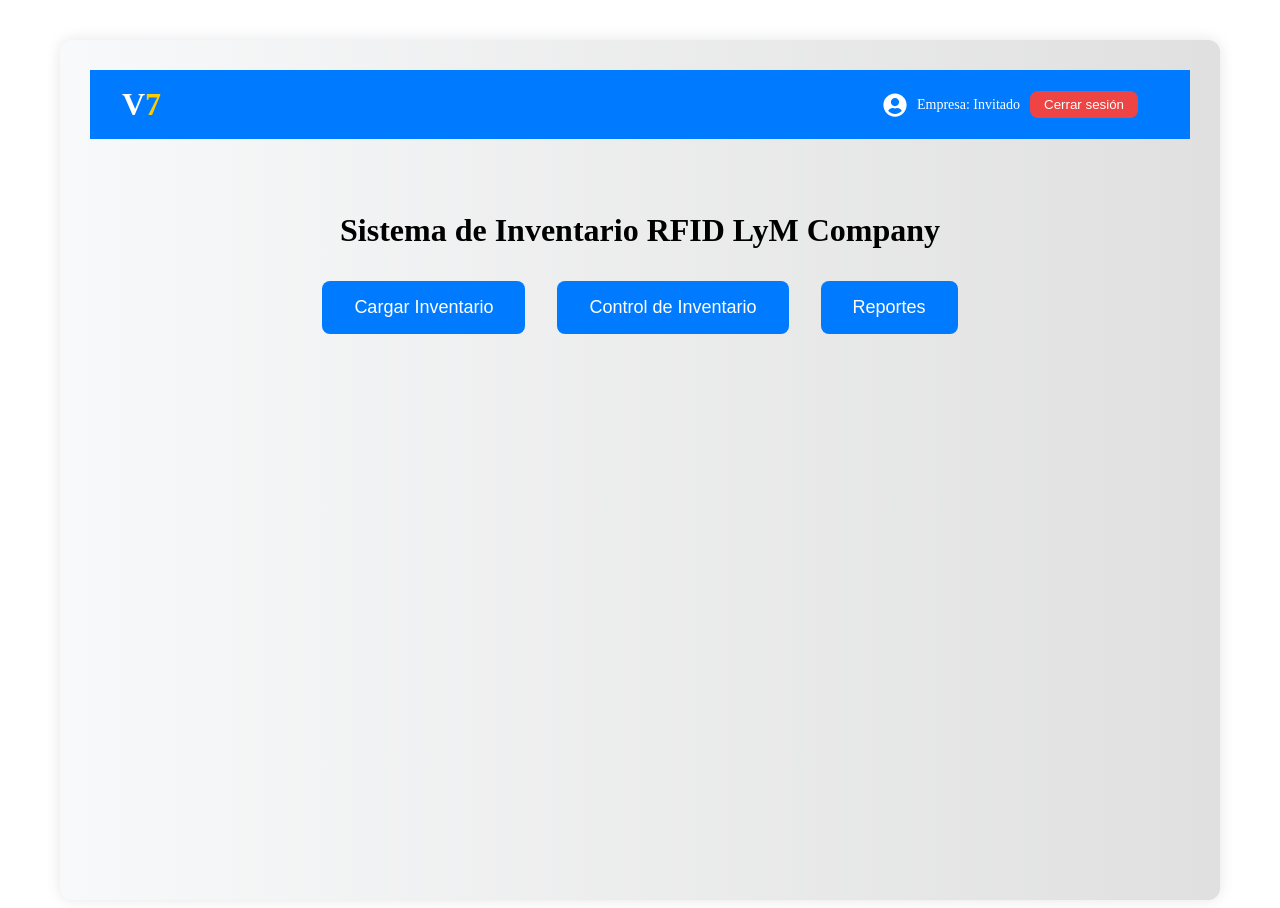
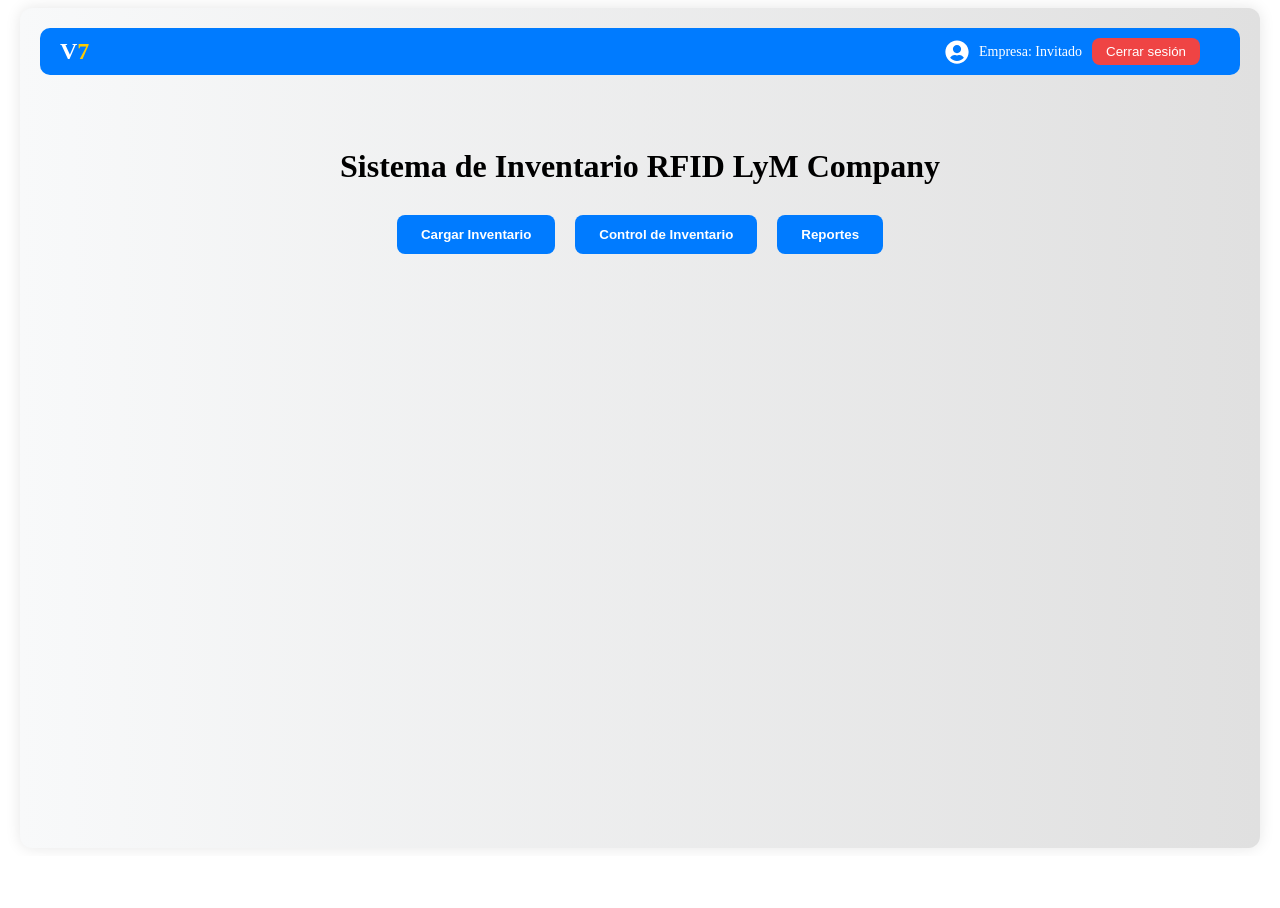
Before and after one commit to LyMCompany/sistema-inventario-rfid, a React (Create React App) app in the folder frontend/: page /dashboard in a window 1280 px wide. After the commit the page ends 856 px from the top, so only its background shows below. Built offline with nearby package versions, Linux system fonts and the light colour scheme; sample sign-in values are in the browser's storage.

Commit message:
tamaño pantalla principal

```diff
--- a/frontend/src/styles/Dashboard.css
+++ b/frontend/src/styles/Dashboard.css
@@ -6,16 +6,18 @@
 }
 
 .dashboard-header {
-  background-color: #007bff;
-  color: white;
-  padding: 1rem 2rem;
   display: flex;
   justify-content: space-between;
   align-items: center;
+  background-color: #007bff;
+  color: white;
+  padding: 10px 20px;
+  border-radius: 10px;
+  margin-bottom: 20px
 }
 
-.logo {
-  font-size: 2rem;
+.dashboard-header .logo {
+  font-size: 24px;
   font-weight: bold;
 }
 
@@ -26,15 +28,15 @@
 .user-info {
   display: flex;
   align-items: center;
-  gap: 0.5rem;
+  gap: 10px;
 }
 
-.logout-button {
-  background-color: #ff4d4d;
+.btn-logout {
+  background-color: red;
+  color: white;
   border: none;
-  color: white;
-  padding: 0.5rem 1rem;
-  border-radius: 4px;
+  padding: 5px 10px;
+  border-radius: 5px;
   cursor: pointer;
 }
 
@@ -49,21 +51,21 @@
 }
 
 .dashboard-buttons {
-  margin-top: 2rem;
   display: flex;
+  gap: 20px;
   justify-content: center;
-  gap: 2rem;
+  margin-top: 30px;
 }
 
 .btn-dashboard {
   background-color: #007bff;
+  border: none;
+  padding: 12px 24px;
   color: white;
-  padding: 1rem 2rem;
-  font-size: 18px;
-  border: none;
+  font-weight: bold;
   border-radius: 8px;
   cursor: pointer;
-  transition: background 0.3s;
+  transition: background 0.3s ease;
 }
 
 .btn-dashboard:hover {
@@ -175,4 +177,10 @@
 
 .logout-button:hover {
   background-color: #dc2626;
+
 }
+.dashboard-container {
+  max-width: 1200px;
+  margin: 0 auto;
+  padding: 20px;
+}
```
Also changed, not shown: 2 other files (tests, documents, lock files or other folders).
